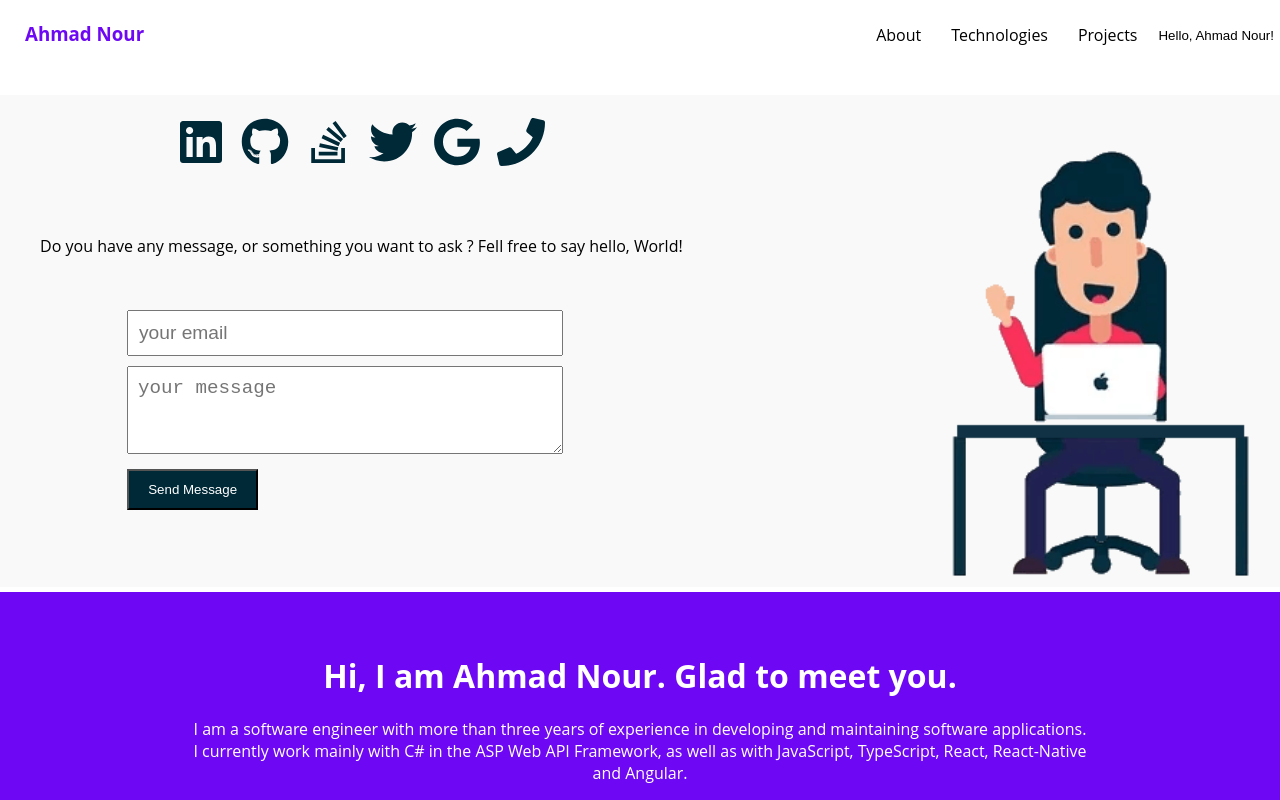
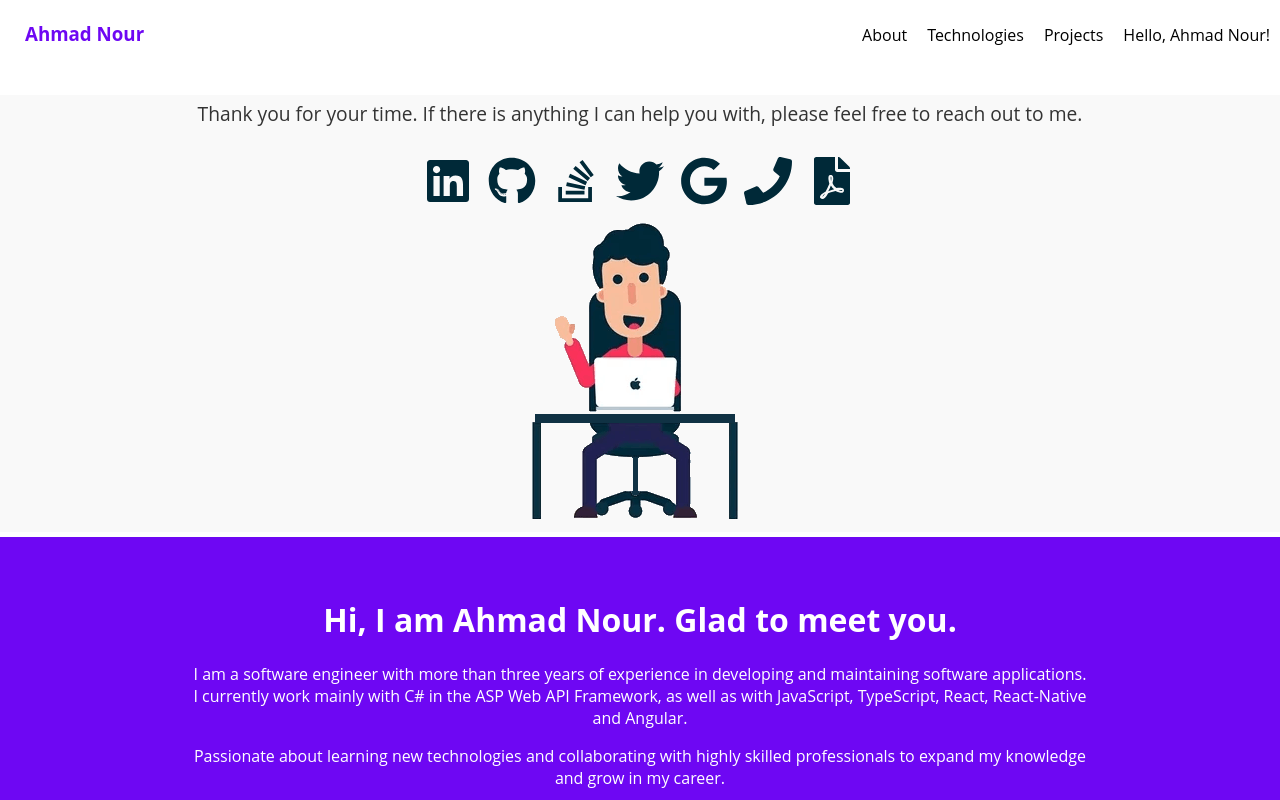
Before and after one commit to Ahmad-Nour/protofilo-ahmad-nour, a React (Create React App) app: page /hello in a window 1280 px wide. Shown: the top 800 px of the page. Built offline with nearby package versions, Linux system fonts and the light colour scheme.

Commit message:
feat: change hello design

```diff
--- a/package.json
+++ b/package.json
@@ -6,6 +6,7 @@
     "@testing-library/jest-dom": "^5.16.5",
     "@testing-library/react": "^13.4.0",
     "@testing-library/user-event": "^13.5.0",
+    "emailjs-com": "^3.2.0",
     "react": "^18.2.0",
     "react-dom": "^18.2.0",
     "react-icons": "^4.10.1",
--- a/src/components/hello/hello.component.jsx
+++ b/src/components/hello/hello.component.jsx
@@ -1,46 +1,27 @@
 import React, { useState } from 'react';
-import { FaLinkedin, FaGithub, FaStackOverflow, FaTwitter, FaGoogle, FaPhone } from 'react-icons/fa';
+import { FaLinkedin, FaGithub, FaStackOverflow, FaTwitter, FaGoogle, FaPhone ,FaFilePdf} from 'react-icons/fa';
 import './hello.styles.scss';
 import helloGif from '../../assets/hello.gif';
-
 
 const Hello = () => {
     const [message, setMessage] = useState('');
 
-    const handleSubmit = e => {
-        e.preventDefault();
-        // send message
-    }
-
     return (
         <div className="contact">
             <div className='left'>
+                 <p className='text'>
+                    Thank you for your time. If there is anything I can help you with, please feel free to reach out to me.
+                </p>
                 <div className='profile-links'>
-                    <a href="https://www.linkedin.com/in/yourprofile"><FaLinkedin /></a>
-                    <a href="https://github.com/yourprofile"><FaGithub /></a>
-                    <a href="https://stackoverflow.com/users/yourprofile"><FaStackOverflow /></a>
-                    <a href="https://twitter.com/yourprofile"><FaTwitter /></a>
-                    <a href="mailto:youremail@gmail.com"><FaGoogle /></a>
-                    <a href="tel:+1234567890"><FaPhone /></a>
+                    <a href="https://www.linkedin.com/in/ahmad-nour-al-sabaggh-51b474183/" target='_blank'><FaLinkedin /></a>
+                    <a href="https://github.com/Ahmad-Nour" target='_blank'><FaGithub /></a>
+                    <a href="https://stackoverflow.com/users/12200868/ahmad-nour-al-sabaggh" target='_blank'><FaStackOverflow /></a>
+                    <a href="https://twitter.com/Ahmadno46483493" target='_blank'><FaTwitter /></a>
+                    <a href="mailto:ahmad.nour.alsabaggh@gmail.com" target='_blank'><FaGoogle /></a>
+                    <a href="tel:+963949151627" target='_blank'><FaPhone /></a>
+                    <a href="tel:+1234567890" target='_blank'><FaFilePdf /></a>
                 </div>
-                <div className='formContainer'>
-                    <p className='messageText'>
-                        Do you have any message, or something you want to ask ?
-                        Fell free to say hello, World!
-                    </p>
-                    <form onSubmit={handleSubmit} className='message-form '>
-                        <input className='email-input' type='email' placeholder='your email' />
-                        <textarea
-                            className='message-input'
-                            value={message}
-                            onChange={e => setMessage(e.target.value)}
-                            placeholder='your message'
-                            rows={3}
-                            cols={6}
-                        />
-                        <button className='submit-button' type="submit">Send Message</button>
-                    </form>
-                </div>
+
             </div>
             <div className='right'>
                 <img className="helloImg" src={helloGif} />
--- a/src/components/hello/hello.styles.scss
+++ b/src/components/hello/hello.styles.scss
@@ -7,11 +7,14 @@
     animation: $name $duration ease infinite alternate;
 }
 
+
 .contact {
     background-color: #8686860d;
     display: flex;
     justify-content: space-between;
-
+    flex-direction: column;
+    justify-content: center;
+    align-items: center;
     .left {
         padding: 0;
         left: 0;
@@ -24,10 +27,10 @@
     }
 
     .helloImg {
-        position: absolute;
-        right: 0;
-        bottom: 0;
-        height: 90%
+        // position: absolute;
+        // right: 0;
+        // bottom: 0;
+        // height: 90%
     }
 }
 
@@ -52,45 +55,15 @@
     }
 }
 
-.formContainer {
-    align-items: center;
-    padding: 20px;
-    margin: 20px;
-
-    // Message form
-    .message-form {
-        padding: 2rem;
-        width: 500px;
-        max-width: 100%;
-        margin-left: 50px;
-
-        .email-input {
-            width: 100%;
-            margin: 5px;
-            padding: 10px;
-            font-size: 1.2rem;
-
-        }
-
-        .message-input {
-            margin: 5px;
-            width: 100%;
-            padding: 10px;
-            font-size: 1.2rem;
-        }
-
-
-        .submit-button {
-            margin: 5px;
-            padding: 0.7rem 1.2rem;
-            color: #fff;
-            cursor: pointer;
-            background-color: #002938;
-            @include transition(transform);
-        }
-    }
+.text{
+    font-size: 1.2rem;
+    line-height: 1.5;
+    color: #333;
+    margin: 0 auto;
+    padding: 5px;
+    position: relative;
+    text-align: center;
 }
-
 
 // Animations
 @keyframes rubberBand {
--- a/src/components/home/home.component.jsx
+++ b/src/components/home/home.component.jsx
@@ -11,12 +11,14 @@ const Home = () => {
             <div className="homeContainer">
                 <div className="textContainer">
                     <h1>Wahoooo!</h1>
-                    <h1>Ahmad Nour Al-Sabaggh <Link to="home/hello">here</Link></h1>
+                    <h1>Ahmad Nour Al-Sabaggh <Link >here</Link></h1>
                 </div>
                 <div className="imageContainer">
                     <img src={programmerGif} alt="Programmer Gif" className="programmerImage" />
                 </div>
             </div>
+
+
         </Fragment>
     );
 };
--- a/src/components/nav-bar/nav-bar.component.jsx
+++ b/src/components/nav-bar/nav-bar.component.jsx
@@ -12,7 +12,6 @@ import Home from "../home/home.component";
 import Technologies from "../technologies/technologies.component";
 import Projects from "../projects/projects.componesnts";
 import Hello from "../hello/hello.component";
-import './nav-bar.styles.scss';
 
 const NavBar = () => {
     const aboutRef = useRef(null);
@@ -22,15 +21,15 @@ const NavBar = () => {
     return (
         <Fragment>
             <NavbarContainer>
-                <LogoContainer>
-                    <h3>Ahmad Nour</h3>
+                <LogoContainer to="/">
+                        <h3 >Ahmad Nour</h3>
                 </LogoContainer>
                 <NavLinks>
                     <NavLink to="#" onClick={() => aboutRef.current.scrollIntoView()}>About</NavLink>
                     <NavLink to="#" onClick={() => technologiesRef.current.scrollIntoView()}>Technologies</NavLink>
                     <NavLink to="#" onClick={() => projectsRef.current.scrollIntoView()}>Projects</NavLink>
                     {/* <NavLink to='/'>Articles</NavLink> */}
-                    <button  className="helloButton" to="#" onClick={() => helloRef.current.scrollIntoView()}>Hello, Ahmad Nour!</button>
+                    <NavLink className="helloButton" to="#" onClick={() => helloRef.current.scrollIntoView()}>Hello, Ahmad Nour!</NavLink>
                 </NavLinks>
             </NavbarContainer>
             <Outlet />
--- a/src/components/nav-bar/nav-bar.styles.jsx
+++ b/src/components/nav-bar/nav-bar.styles.jsx
@@ -16,6 +16,7 @@ export const LogoContainer = styled(Link)`
   color:#6E07F3;
 `;
 
+
 export const NavLinks = styled.div`
   width: 50%;
   height: 100%;
@@ -25,6 +26,6 @@ export const NavLinks = styled.div`
 `;
 
 export const NavLink = styled(Link)`
-  padding: 10px 15px;
+  padding: 10px 10px;
   cursor: pointer;
 `;
--- a/src/components/nav-bar/nav-bar.styles.scss
+++ /dev/null
@@ -1,8 +0,0 @@
-.helloButton{
-    border: 5px;
-    border-radius: 5px;
-    border-color: #6E07F3;
-    background-color: white;
-    cursor: pointer;
-
-}
```
Also changed, not shown: src/components/home/home.styles.scss (line endings or trailing spaces), 1 other file (tests, documents, lock files or other folders).
